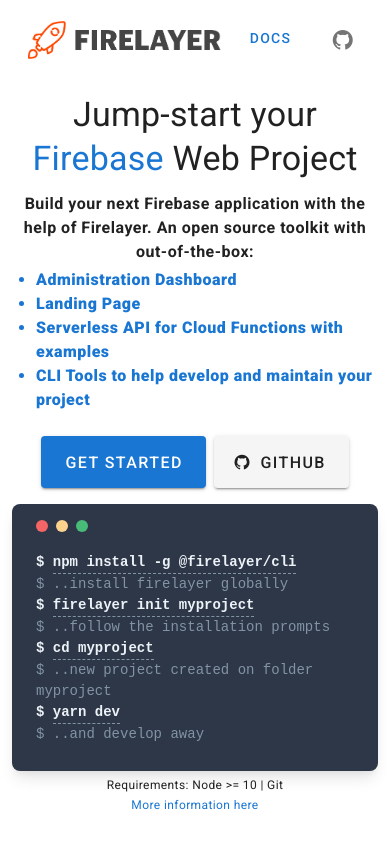
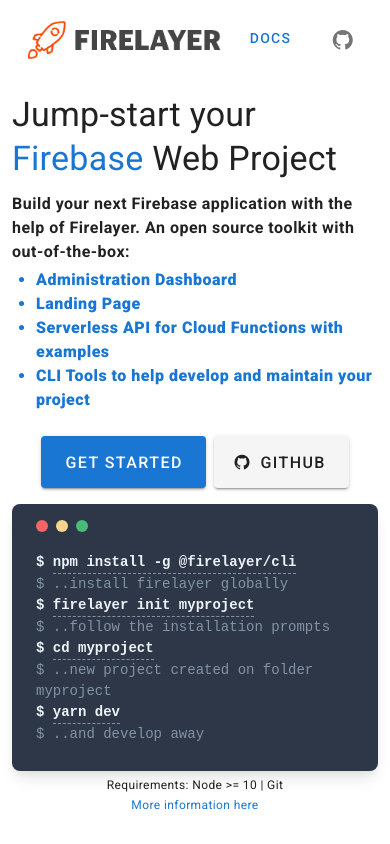
Before and after one commit to firelayer/firelayer.io, a Nuxt app in the folder app/www/: page / in a window 390 px wide. Shown: the top 844 px of the page. Built offline with nearby package versions, Linux system fonts and the light colour scheme.

Commit message:
fix: text align for mobile

```diff
--- a/app/www/src/pages/index.vue
+++ b/app/www/src/pages/index.vue
@@ -13,7 +13,7 @@
               <li>Serverless API for Cloud Functions with examples</li>
               <li>CLI Tools to help develop and maintain your project</li>
             </ul>
-            <div class="mt-6">
+            <div class="mt-6 text-center text-md-left">
               <v-btn
                 class="text-uppercase"
                 color="primary"
@@ -292,14 +292,6 @@
 </script>
 
 <style lang="scss" scoped>
-section {
-  text-align: center;
-
-  @include media("md-and-up") {
-    text-align: left;
-  }
-}
-
 .template-box {
   background-color: #2d3748;
   font-weight: bold;
```
